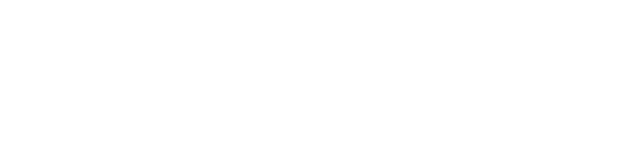
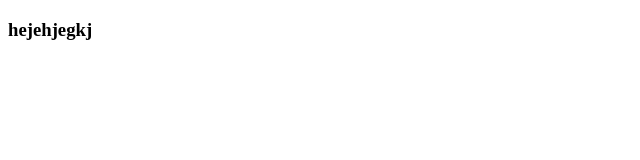
Before and after one commit to Philipthelander/Git-hub-test, a plain HTML site: page index.html in a window 1280 px wide. Shown: the whole page, without its empty margins (0-640 px from the left). Drawn offline with Linux system fonts and the light colour scheme.

Commit message:
Update index.html

```diff
--- a/index.html
+++ b/index.html
@@ -7,6 +7,6 @@
   <title>Document</title>
 </head>
 <body>
-
+  <h3>hejehjegkj</h3>
 </body>
 </html>
```
